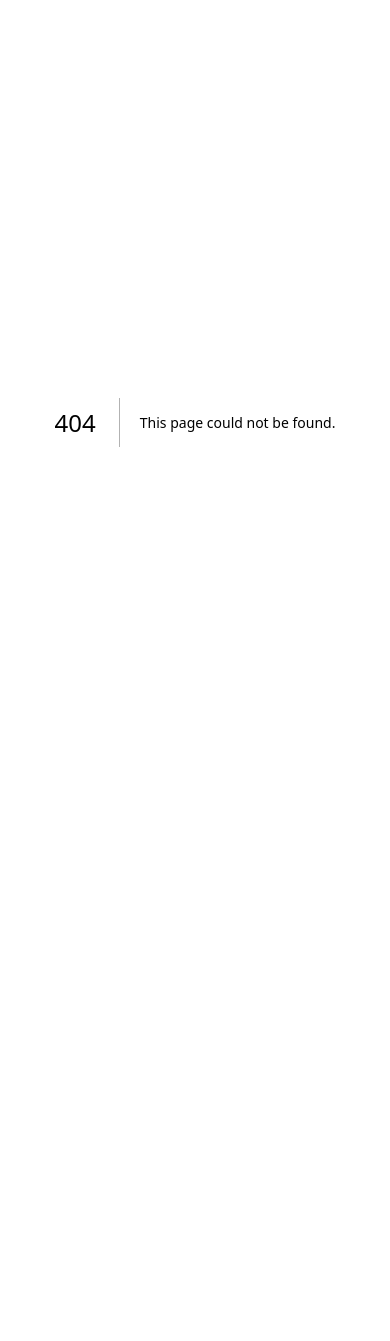
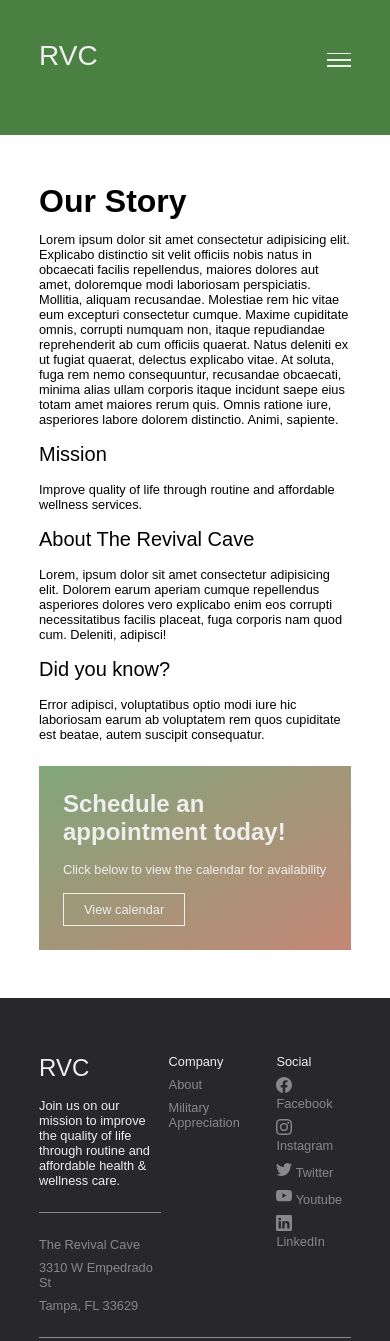
Before and after one commit to alexfotopoulos/revival-cave, a Next.js app: page /about in a window 390 px wide. Before the commit this address had no page. Shown: the top 1341 px of the page. Before the commit the page ends 844 px from the top, so only its background shows below. Built offline with nearby package versions, Linux system fonts and the light colour scheme.

Commit message:
add about page with responsive css

```diff
--- a/components/homepage/Hero.js
+++ b/components/homepage/Hero.js
@@ -1,4 +1,5 @@
 import styles from "./Hero.module.css";
+import Button from "../utilities/Button";
 
 export default function Hero() {
     return (
@@ -10,7 +11,7 @@ export default function Hero() {
                 </h1>
                 <h3>Whether you are seeking relief from everyday aches and pains or <br/> looking to maintain a healthy, active life, we can help.</h3>
                 <div>
-                    <button className={styles.heroButton}>New Patient Special</button>
+                    <Button text="New patient special" />
                 </div>
             </div>
         </div>
--- a/components/layouts/Navbar.js
+++ b/components/layouts/Navbar.js
@@ -26,7 +26,9 @@ export default function Navbar() {
       )
     } else {
       setContent(
-        <span className={styles.navIcon} onClick={handleShowModal}></span>
+        <div onClick={handleShowModal}>
+          <span className={styles.navIcon}></span>
+        </div>
       );
     }
   }, [])
@@ -43,7 +45,9 @@ export default function Navbar() {
         )
       } else {
         setContent(
-          <span className={styles.navIcon} onClick={handleShowModal}></span>
+          <div onClick={handleShowModal}>
+            <span className={styles.navIcon}></span>
+          </div>
         );
       }
     }
@@ -58,7 +62,7 @@ export default function Navbar() {
         <div className={styles.brand}><Link href="/">RVC</Link></div>
         {!showModal && content}
       </nav>
-      {showModal && <Modal function={handleCloseModal}/>}
+      {showModal && <Modal function={handleCloseModal} />}
     </div>
   )
 }
--- a/components/layouts/Navbar.module.css
+++ b/components/layouts/Navbar.module.css
@@ -49,3 +49,7 @@
 .navIcon::after {
     top: .8rem;
 }
+
+.navIcon:hover {
+    cursor: pointer;
+}
--- /dev/null
+++ b/components/utilities/Button.js
@@ -0,0 +1,7 @@
+import styles from "./Button.module.css";
+
+export default function Button(props) {
+  return (
+    <button className={styles.button}>{props.text}</button>
+  )
+}
--- /dev/null
+++ b/components/utilities/Button.module.css
@@ -0,0 +1,17 @@
+.button {
+    margin-top: 2rem;
+    padding: 1rem 2.5rem;
+    font-size: 1.6rem;
+    background-color: transparent;
+    color: #eee;
+    border: 1px solid #eee;
+    transition: all .2s ease-out;
+}
+
+.button:hover {
+    transform: scale(1.1);
+    cursor: pointer;
+    background-color: #eee;
+    color: transparent;
+    color: grey;
+}
--- /dev/null
+++ b/components/utilities/Scheduler.js
@@ -0,0 +1,12 @@
+import styles from "./Scheduler.module.css";
+import Button from "./Button";
+
+export default function Scheduler() {
+  return (
+    <div className={styles.scheduler}>
+        <h3 className={styles.schedulerHeading}>Schedule an appointment today!</h3>
+        <p className={styles.schedulerText}>Click below to view the calendar for availability</p>
+        <Button text="View calendar"/>
+    </div>
+  )
+}
--- /dev/null
+++ b/components/utilities/Scheduler.module.css
@@ -0,0 +1,10 @@
+.scheduler {
+    background: linear-gradient(to right bottom, rgba(75, 128, 67, .7), rgba(169, 84, 58, .7));
+    color: #eee;
+    padding: 3rem;
+}
+
+.schedulerHeading {
+    font-size: 3rem;
+    margin-bottom: 2rem;
+}
--- /dev/null
+++ b/pages/about.js
@@ -0,0 +1,31 @@
+import Footer from "@/components/layouts/Footer";
+import Navbar from "@/components/layouts/Navbar";
+import Scheduler from "@/components/utilities/Scheduler";
+import styles from "../styles/about.module.css";
+
+export default function about() {
+    return (
+        <div>
+            <div className={styles.navBackground}></div>
+            <Navbar />
+            <div className={styles.aboutPage}>
+                <div className={styles.aboutSection1}>
+                    <h1 className={styles.aboutHeading1}>Our Story</h1>
+                    <p>Lorem ipsum dolor sit amet consectetur adipisicing elit. Explicabo distinctio sit velit officiis nobis natus in obcaecati facilis repellendus, maiores dolores aut amet, doloremque modi laboriosam perspiciatis. Mollitia, aliquam recusandae.
+                    Molestiae rem hic vitae eum excepturi consectetur cumque. Maxime cupiditate omnis, corrupti numquam non, itaque repudiandae reprehenderit ab cum officiis quaerat. Natus deleniti ex ut fugiat quaerat, delectus explicabo vitae.
+                    At soluta, fuga rem nemo consequuntur, recusandae obcaecati, minima alias ullam corporis itaque incidunt saepe eius totam amet maiores rerum quis. Omnis ratione iure, asperiores labore dolorem distinctio. Animi, sapiente.</p>
+                    <h3 className={styles.aboutSectionHeading}>Mission</h3>
+                    <p>Improve quality of life through routine and affordable wellness services.</p>
+                    <h3 className={styles.aboutSectionHeading}>About The Revival Cave</h3>
+                    <p>Lorem, ipsum dolor sit amet consectetur adipisicing elit. Dolorem earum aperiam cumque repellendus asperiores dolores vero explicabo enim eos corrupti necessitatibus facilis placeat, fuga corporis nam quod cum. Deleniti, adipisci!</p>
+                    <h3 className={styles.aboutSectionHeading}>Did you know?</h3>
+                    <p>Error adipisci, voluptatibus optio modi iure hic laboriosam earum ab voluptatem rem quos cupiditate est beatae, autem suscipit consequatur.</p>
+                </div>
+                <div className={styles.aboutSection2}>
+                    <Scheduler />
+                </div>
+            </div>
+            <Footer />
+        </div>
+    )
+}
```
Also changed, not shown: components/homepage/Hero.module.css (+0 -18 lines), styles/about.module.css (renamed from styles/about.scss).
